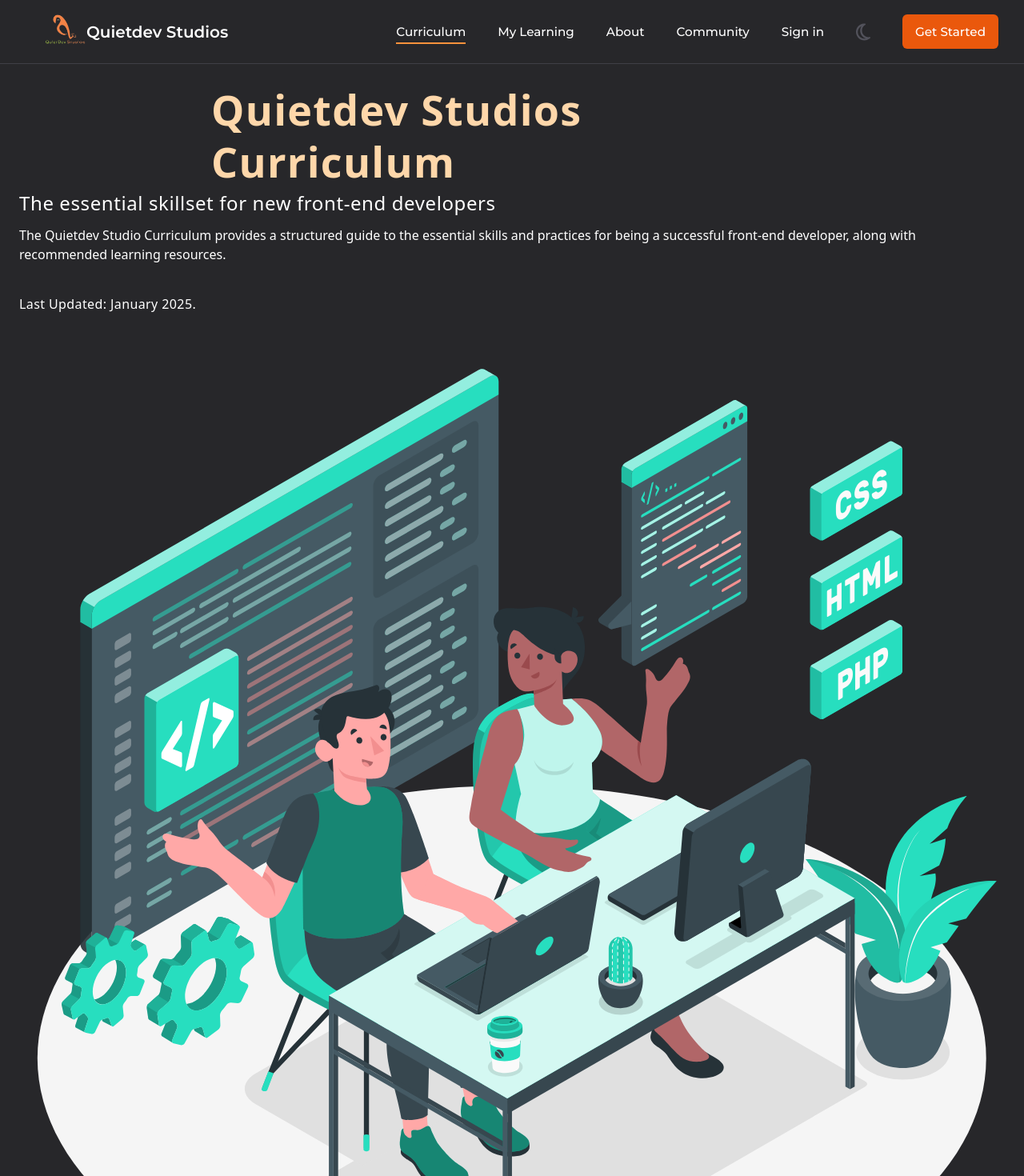
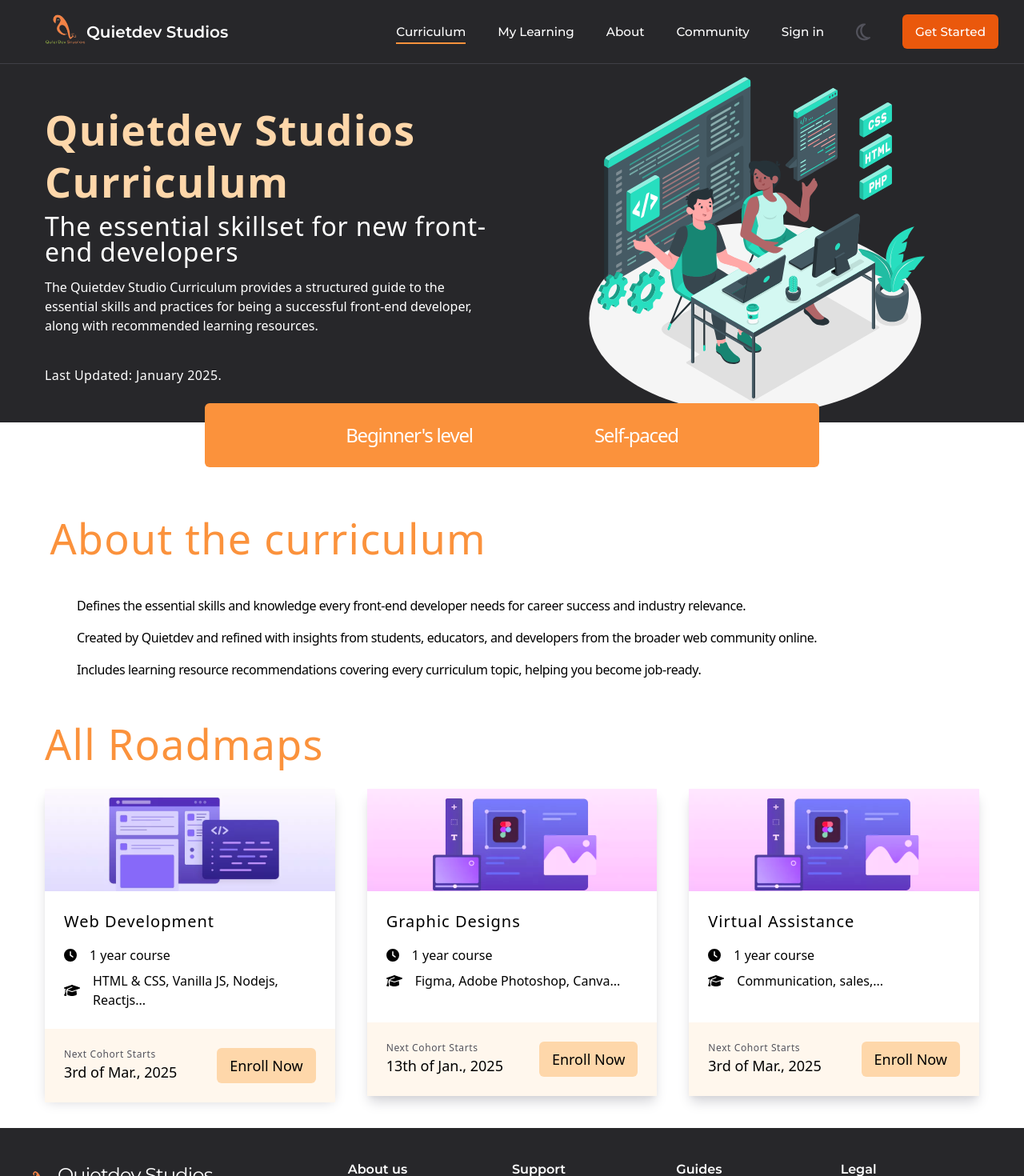
Before and after one commit to quietdevstudios/quietdevstudio, a React (Vite) app: page /curriculum in a window 1280 px wide. Shown: the top 1470 px of the page at 80% size. Built offline with nearby package versions, Linux system fonts and the light colour scheme.

Commit message:
added responsiveness to website

```diff
--- a/data.js
+++ b/data.js
@@ -15,7 +15,7 @@
   },
   {
     linkText: "My Learning",
-    hyperLink: "courses",
+    hyperLink: "my-learning",
     faImage: faBookOpen
   },
   {
--- a/src/App.jsx
+++ b/src/App.jsx
@@ -36,7 +36,6 @@
           path: "signup",
           element: <GetStarted />,
         },
-
         {
           path: "signin",
           element: <SignIn />,
@@ -46,7 +45,7 @@
           element: <Form />,
         },
         {
-          path: "courses",
+          path: "my-learning",
           element: <MyLearning />,
         },
       ],
--- /dev/null
+++ b/src/components/PurchasedCourses.jsx
@@ -0,0 +1,111 @@
+import React from "react";
+import { FontAwesomeIcon } from "@fortawesome/react-fontawesome";
+import {
+  faChevronLeft,
+  faChevronRight,
+} from "@fortawesome/free-solid-svg-icons";
+
+import thumbnailImg from "/download.jpg";
+import cssImg from "/css.jpg";
+import jsImg from "/js.jpeg";
+
+const PurchasedCourses = () => {
+  return (
+    <>
+      <>
+        {/* 1 */}
+        <section className="flex flex-col gap-10 p-8">
+          <article className="leading-6s w-full p-2 cursor-pointer">
+            <img
+              src={thumbnailImg}
+              alt="course thumbnail"
+              className="w-full mx-auto"
+            />
+            <h1 className="font-bold tracking-wider mt-2">
+              HTML for Beginners
+            </h1>
+            <p className="font-medium">quietdev</p>
+            <div className="leading-6 flex flex-col mt-4 gap-1">
+              <span className="border-2 border-zinc-600"></span>
+              <span className="text-sm uppercase tracking-wider">
+                start course
+              </span>
+            </div>
+          </article>
+
+          {/* 2 */}
+          <article className="leading-6s w-full p-2">
+            <img
+              src={cssImg}
+              alt="course thumbnail"
+              className="w-ful mx-auto"
+            />
+            <h1 className="font-bold tracking-wider mt-2">CSS for Beginners</h1>
+            <p className="font-medium">quietdev</p>
+            <div className="leading-6 flex flex-col mt-4 gap-1">
+              <span className="border-2 border-zinc-600"></span>
+              <span className="text-sm uppercase tracking-wider">
+                start course
+              </span>
+            </div>
+          </article>
+
+          {/* 3 */}
+          <article className="leading-6s w-full p-2">
+            <img src={jsImg} alt="course thumbnail" className="w-ful mx-auto" />
+            <h1 className="font-bold tracking-wider mt-2">
+              JavaScript for Beginners
+            </h1>
+            <p className="font-medium">quietdev</p>
+            <div className="leading-6 flex flex-col mt-4 gap-1">
+              <span className="border-2 border-zinc-600"></span>
+              <span className="text-sm uppercase tracking-wider">
+                start course
+              </span>
+            </div>
+          </article>
+        </section>
+      </>
+
+      {/* prev/next */}
+      <section className="p-2">
+        <div className="flex items-center justify-center gap-4 py-2">
+          <FontAwesomeIcon
+            icon={faChevronLeft}
+            className="border border-orange-300 p-3 rounded-full w-4 h-4 cursor-pointer"
+          />
+          <ul className="flex gap-6 p-2 text-zinc-600">
+            <li>
+              <a
+                href="#"
+                className="border-b-[.2rem] border-orange-600 px-2 py-1"
+              >
+                1
+              </a>
+            </li>
+            <li>
+              <a href="#">2</a>
+            </li>
+            <li>
+              <a href="#">3</a>
+            </li>
+            <li>
+              <a href="#">4</a>
+            </li>
+          </ul>
+          <FontAwesomeIcon
+            icon={faChevronRight}
+            className="border border-orange-300 p-3 rounded-full w-4 h-4 cursor-pointer"
+          />
+        </div>
+        <div>
+          <p className="text-center tracking-wider text-sm text-zinc-600">
+            1-3 of 10 courses
+          </p>
+        </div>
+      </section>
+    </>
+  );
+};
+
+export default PurchasedCourses;
--- a/src/pages/Courses.jsx
+++ b/src/pages/Courses.jsx
@@ -14,11 +14,12 @@
   return (
     <section>
       <article className="relative bg-zinc-800">
-        <header className="p-6">
-          <h1 className="text-[2.25rem] font-bold tracking-wide leading-tight text-orange-200 md:text-[2.5rem] lg:text-[3.25rem] lg:px-60">
+        <section className="sm:grid sm:grid-cols-2 sm:grid-rows-1 w-[95%] max-w-7xl xl:mx-auto">
+          <header className="p-6 sm:grid sm:place-self-center">
+            <h1 className="w-full text-[2rem] font-bold tracking-wide leading-tight text-orange-200 md:text-[2.5rem] lg:text-[3.25rem]">
               Quietdev Studios Curriculum
             </h1>
-          <h4 className="text-[1.5rem] font-medium tracking-wide leading-6 mt-2 text-white">
+            <h4 className="text-[1.5rem] font-medium tracking-wide leading-6 mt-2 text-white md:text-[2rem] md:leading-8">
               The essential skillset for new front-end developers
             </h4>
             <p className="mt-4 font-medium text-md text-white">
@@ -31,9 +32,14 @@
               Last Updated: January 2025.
             </p>
           </header>
-        <figure>
-          <img src={vector} alt="vector image" />
+          <figure className="sm:flex sm:items-end">
+            <img
+              src={vector}
+              alt="vector image"
+              className="w-[30rem] mx-auto md:max-w-[28rem]"
+            />
           </figure>
+        </section>
         <section className="flex items-center justify-evenly bg-orange-400 w-[80%] md:max-w-[60%] mx-auto p-6 absolute -bottom-14 left-0 right-0 rounded-md text-white font-medium text-2xl tracking-tighter">
           <div>
             {/* <FontAwesomeIcon icon={faGraduationCap} /> */}
@@ -46,8 +52,8 @@
       </article>
 
       {/* about the curriculum */}
-      <section>
-        <h1 className="text-[2rem] font-medium tracking-wide leading-tight text-orange-400 mt-28 px-6 md:text-[2.5rem] lg:text-[3.25rem] lg:px-60">
+      <section className="w-[95%] max-w-7xl xl:mx-auto">
+        <h1 className="text-[2rem] font-medium tracking-wide leading-tight text-orange-400 mt-28 w-[95%] mx-auto md:text-[2.5rem] lg:text-[3.25rem]">
           About the curriculum
         </h1>
         <div className="flex flex-col gap-4 text-md font-regular tracking-tight px-16 my-10">
@@ -72,11 +78,11 @@
         </div>
       </section>
 
-      <section>
-        <h1 className="text-[2rem] font-medium tracking-wide leading-tight text-orange-400 mt-12 px-6 md:text-[2.5rem] lg:text-[3.25rem] lg:px-60">
+      <section className="w-[95%] max-w-7xl xl:mx-auto">
+        <h1 className="text-[2rem] font-medium tracking-wide leading-tight text-orange-400 mt-12 px-6 md:text-[2.5rem] lg:text-[3.25rem]">
           All Roadmaps
         </h1>
-        <section className="px-6 flex flex-col gap-10 py-6 w-full">
+        <section className="px-6 flex flex-col gap-10 py-6 w-full sm:grid sm:grid-cols-2 lg:grid-cols-3">
           <div className="shadow-zinc-300 shadow-lg flex flex-col cursor-pointer justify-between h-96 mb-4">
             <div className="w-full h-32">
               <img src={FE} className="h-full w-full object-cover" />
--- a/src/pages/GetStarted.jsx
+++ b/src/pages/GetStarted.jsx
@@ -16,7 +16,11 @@
         </h2>
         <p className="mb-4 text-sm">
           Or{" "}
-          <a href="signin" className="hover:underline" style={{ color: "#b76d68" }}>
+          <a
+            href="signin"
+            className="hover:underline"
+            style={{ color: "#b76d68" }}
+          >
             sign in to your existing account
           </a>
         </p>
@@ -99,12 +103,7 @@
           </p>
           <button
             type="submit"
-            className="w-full py-2 px-4 rounded-lg font-semibold"
-            style={{
-              backgroundColor: "#b76d68",
-              color: "#ffffff",
-              hover: { backgroundColor: "#403f4c" },
-            }}
+            className="w-full py-2 px-4 rounded-lg font-semibold text-white bg-[#b76d68] hover:bg-[#8a524e]"
           >
             Sign up
           </button>
--- a/src/pages/MyLearning.jsx
+++ b/src/pages/MyLearning.jsx
@@ -1,16 +1,9 @@
 import React, { useState } from "react";
 import { Link } from "react-router";
-import thumbnailImg from "/download.jpg";
-import cssImg from "/css.jpg";
-import jsImg from "/js.jpeg";
-import { FontAwesomeIcon } from "@fortawesome/react-fontawesome";
-import {
-  faChevronLeft,
-  faChevronRight,
-} from "@fortawesome/free-solid-svg-icons";
+
+import PurchasedCourses from "../components/PurchasedCourses";
 
 const MyLearning = () => {
-  const [showContent, setShowContent] = useState(false);
   return (
     <section className="font-montserrat">
       <header className="bg-zinc-800 flex flex-col items-center justify-center">
@@ -33,12 +26,9 @@
           </ul>
         </nav>
       </header>
-      <main
-        className={`flex flex-col items-center justify-center ${
-          !showContent && "h-screen"
-        }`}
-      >
-        {!showContent && (
+
+      {/* depending on whether there are available courses, i will display dynamic contents. either the main tag with it's content(if i get an empty arr []) or purchased courses I get from server, else if there are no purchased courses by that user, I display the main tag with it's content in it. */}
+      <main className={`flex flex-col items-center justify-center h-screen`}>
         <>
           <h2 className="text-2xl font-bold text-center tracking-wide">
             Explore Over 50,000 Courses and Start Learning Today!
@@ -46,115 +36,15 @@
           <p className="py-6 text-lg text-center font-medium tracking-wide">
             Your purchased courses will be displayed here.
           </p>
-            <button
-              onClick={() => setShowContent(!showContent)}
+          <Link
+            to="/curriculum"
             className="border-b-2 border-orange-600 w-fit text-orange-600 text-lg font-bold tracking-wide"
           >
             Browse courses.
-            </button>
+          </Link>
         </>
-        )}
-        {showContent && (
-          <>
-            <>
-              {/* 1 */}
-              <section className="flex flex-col gap-10 p-8">
-                <article className="leading-6s w-full p-2 cursor-pointer">
-                  <img
-                    src={thumbnailImg}
-                    alt="course thumbnail"
-                    className="w-full mx-auto"
-                  />
-                  <h1 className="font-bold tracking-wider mt-2">
-                    HTML for Beginners
-                  </h1>
-                  <p className="font-medium">quietdev</p>
-                  <div className="leading-6 flex flex-col mt-4 gap-1">
-                    <span className="border-2 border-zinc-600"></span>
-                    <span className="text-sm uppercase tracking-wider">
-                      start course
-                    </span>
-                  </div>
-                </article>
 
-                {/* 2 */}
-                <article className="leading-6s w-full p-2">
-                  <img
-                    src={cssImg}
-                    alt="course thumbnail"
-                    className="w-ful mx-auto"
-                  />
-                  <h1 className="font-bold tracking-wider mt-2">
-                    CSS for Beginners
-                  </h1>
-                  <p className="font-medium">quietdev</p>
-                  <div className="leading-6 flex flex-col mt-4 gap-1">
-                    <span className="border-2 border-zinc-600"></span>
-                    <span className="text-sm uppercase tracking-wider">
-                      start course
-                    </span>
-                  </div>
-                </article>
-
-                {/* 3 */}
-                <article className="leading-6s w-full p-2">
-                  <img
-                    src={jsImg}
-                    alt="course thumbnail"
-                    className="w-ful mx-auto"
-                  />
-                  <h1 className="font-bold tracking-wider mt-2">
-                    JavaScript for Beginners
-                  </h1>
-                  <p className="font-medium">quietdev</p>
-                  <div className="leading-6 flex flex-col mt-4 gap-1">
-                    <span className="border-2 border-zinc-600"></span>
-                    <span className="text-sm uppercase tracking-wider">
-                      start course
-                    </span>
-                  </div>
-                </article>
-              </section>
-            </>
-            {/* prev/next */}
-            <section className="p-2">
-              <div className="flex items-center justify-center gap-4 py-2">
-                <FontAwesomeIcon
-                  icon={faChevronLeft}
-                  className="border border-orange-300 p-3 rounded-full w-4 h-4 cursor-pointer"
-                />
-                <ul className="flex gap-6 p-2 text-zinc-600">
-                  <li>
-                    <a
-                      href="#"
-                      className="border-b-[.2rem] border-orange-600 px-2 py-1"
-                    >
-                      1
-                    </a>
-                  </li>
-                  <li>
-                    <a href="#">2</a>
-                  </li>
-                  <li>
-                    <a href="#">3</a>
-                  </li>
-                  <li>
-                    <a href="#">4</a>
-                  </li>
-                </ul>
-                <FontAwesomeIcon
-                  icon={faChevronRight}
-                  className="border border-orange-300 p-3 rounded-full w-4 h-4 cursor-pointer"
-                />
-              </div>
-              <div>
-                <p className="text-center tracking-wider text-sm text-zinc-600">
-                  1-3 of 10 courses
-                </p>
-              </div>
-            </section>
-          </>
-        )}
+        {/* <PurchasedCourses /> */}
       </main>
     </section>
   );
@@ -162,4 +52,4 @@
 
 export default MyLearning;
 
-// loader function here...
+// loader function here... I'll load purchased courses from server here - depending on whether there are available courses, i will display dynamic contents.
--- a/src/pages/Signin.jsx
+++ b/src/pages/Signin.jsx
@@ -16,7 +16,11 @@
         </h2>
         <p className="mb-4 text-sm">
           Or{" "}
-          <a href="signup" className="hover:underline" style={{ color: "#b76d68" }}>
+          <a
+            href="signup"
+            className="hover:underline"
+            style={{ color: "#b76d68" }}
+          >
             sign up for a new account
           </a>
         </p>
```
Lines whose indentation alone changed are shown as unchanged.
